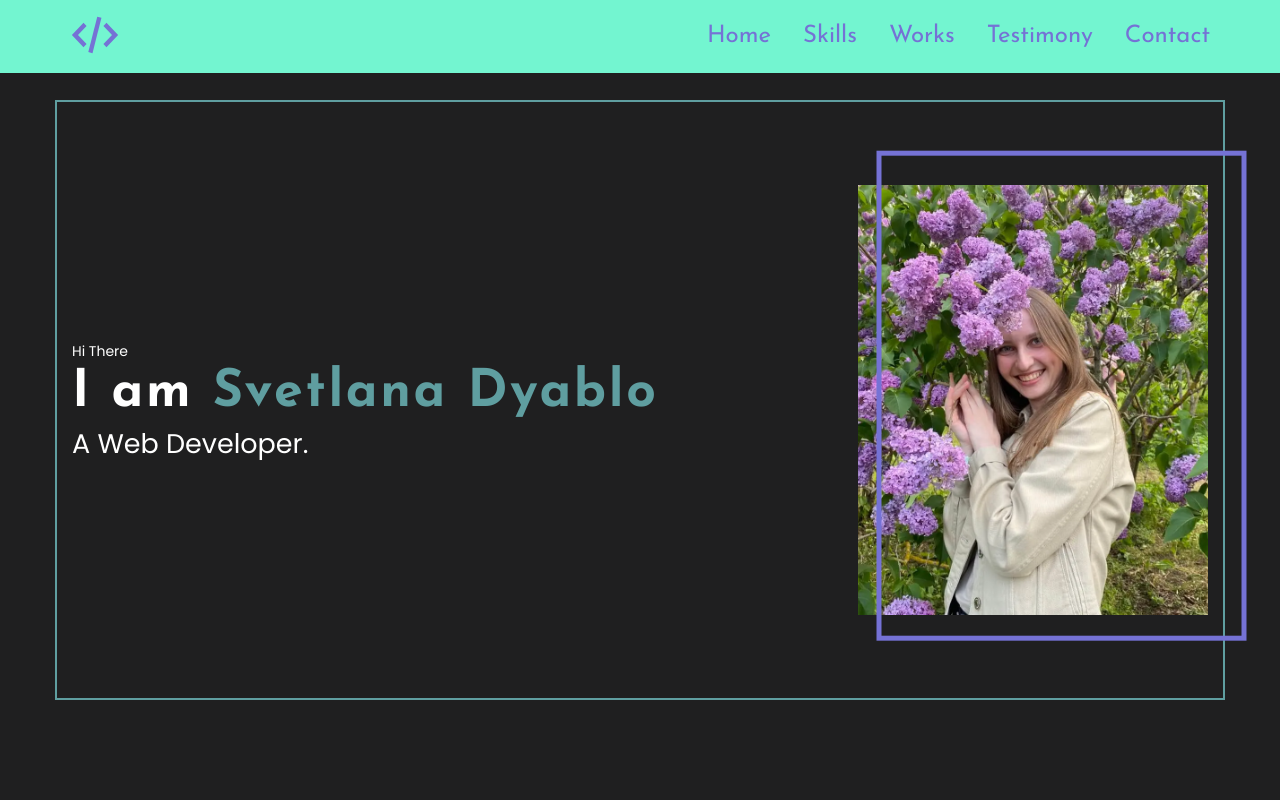
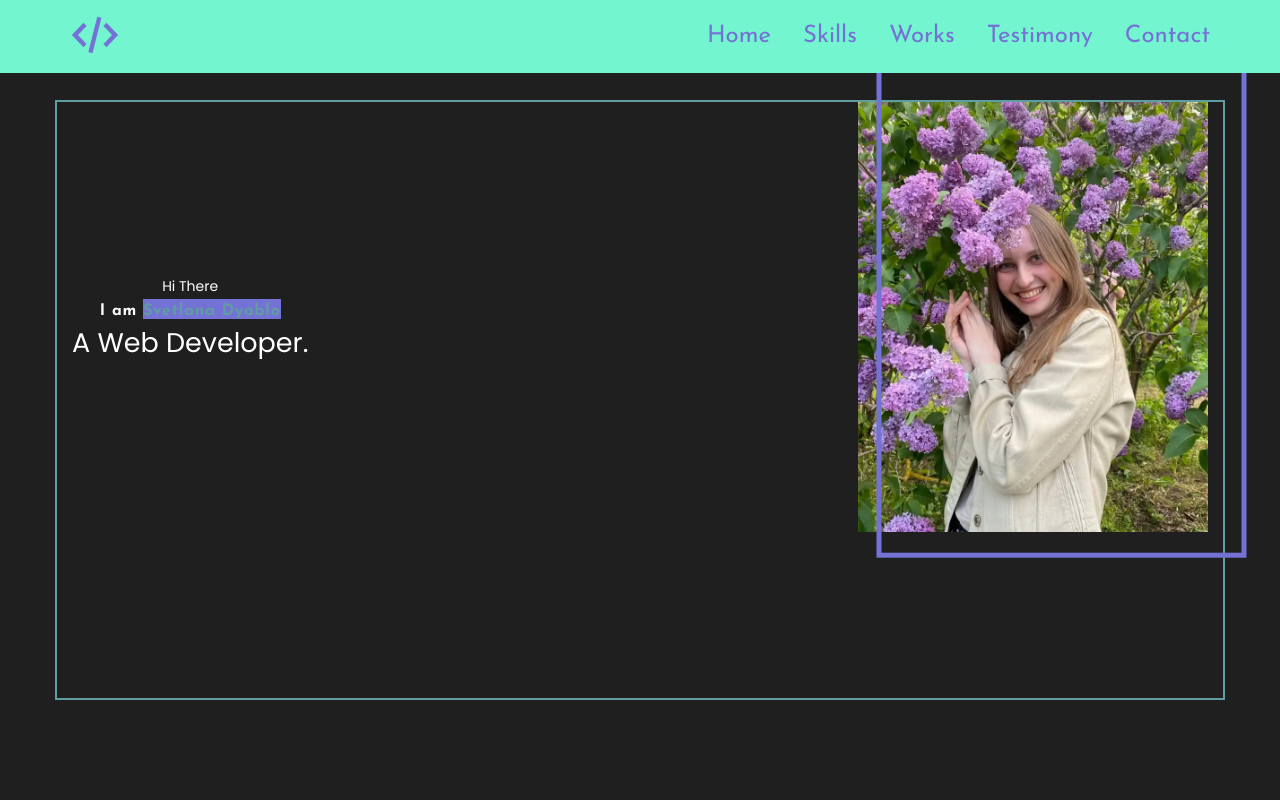
Before and after one commit to akach-dev/styled, a React (Create React App) app: page / in a window 1280 px wide. Shown: the top 800 px of the page. Built offline with nearby package versions, Linux system fonts and the light colour scheme.

Commit message:
update hero2

```diff
--- a/src/components/Container.tsx
+++ b/src/components/Container.tsx
@@ -2,8 +2,6 @@ import styled from "styled-components";
 
 export const Container = styled.div`
   max-width: 1170px;
-  width: 100%;
-  min-height: 100%;
   padding: 0 15px;
   margin: 0 auto;
 `
--- a/src/layout/sections/hero/Hero.tsx
+++ b/src/layout/sections/hero/Hero.tsx
@@ -2,12 +2,14 @@ import React from 'react';
 import hero from "../../../assets/images/photo.webp"
 import styled from "styled-components";
 import {Container} from "../../../components/Container";
+import {theme} from "../../../styles/Theme";
+import {FlexWrapper} from "../../../components/FlexWrapper";
 
 export const Hero = () => {
   return (
      <StyledHero>
        <HeroContainer>
-
+         <FlexWrapper justify={'space-between'} align={'center'} wrap={'wrap'}>
            <HeroBody>
              <HeroHi>Hi There</HeroHi>
              <HeroTitle>I am <span>Svetlana Dyablo</span></HeroTitle>
@@ -17,30 +19,32 @@ export const Hero = () => {
            <HeroImg>
              <Img src={hero} alt="my img"/>
            </HeroImg>
+         </FlexWrapper>
        </HeroContainer>
      </StyledHero>
   );
 };
 
+const HeroContainer = styled(Container)`
+  height: 100%;
+  //display: flex;
+  border: 2px solid cadetblue;
+
+  align-items: center;
+`
+
 const StyledHero = styled.section`
-  min-height: 100vh;
-  display: flex;
+  height: 100vh;
+
+
   //padding-top: calc(80px + (250 - 80) * ((100vw - 320px) / (1170 - 320)));
   //padding-bottom: calc(80px + (250 - 80) * ((100vw - 320px) / (1170 - 320)));
   /*  & *:not(:last-child) {
       margin-bottom: 10px;
     }*/
 `
-const HeroContainer = styled(Container)`
-  display: flex;
-  justify-content: space-between;
-  align-items: center;
-  flex-wrap: wrap;
-  border: 2px solid cadetblue;
-`
+
 const HeroImg = styled.div`
-  width: 350px;
-  height: 430px;
   position: relative;
 
   &::before {
@@ -54,14 +58,13 @@ const HeroImg = styled.div`
   }
 `
 const Img = styled.img`
-  width: 100%;
-  height: 100%;
-  min-width: 350px;
+  width: 350px;
+  height: 430px;
   object-fit: cover;
 `
 const HeroBody = styled.div`
   padding-right: 30px;
-  max-width: 700px;
+  max-width: 300px;
 
   & *:not(:last-child) {
     margin-bottom: 10px;
@@ -73,12 +76,26 @@ const HeroHi = styled.span`
 `
 const HeroTitle = styled.h3`
   font-family: Josefin Sans, sans-serif;
-  font-size: calc(36px + (50 - 36) * ((100vw - 360px) / (1170 - 360)));
+  //font-size: calc(36px + (50 - 36) * ((100vw - 360px) / (1170 - 360)));
   font-weight: 700;
   letter-spacing: 0.05em;
 
+
   span {
     color: cadetblue;
+    position: relative;
+    z-index: 1;
+
+    &::after {
+      content: '';
+      position: absolute;
+      z-index: -1;
+      bottom: 0;
+      left: 0;
+      height: 20px;
+      width: 100%;
+      background-color: ${theme.colors.accent};
+    }
   }
 `
 const HeroSubTitle = styled.h1`
```
Lines whose indentation alone changed are shown as unchanged.
